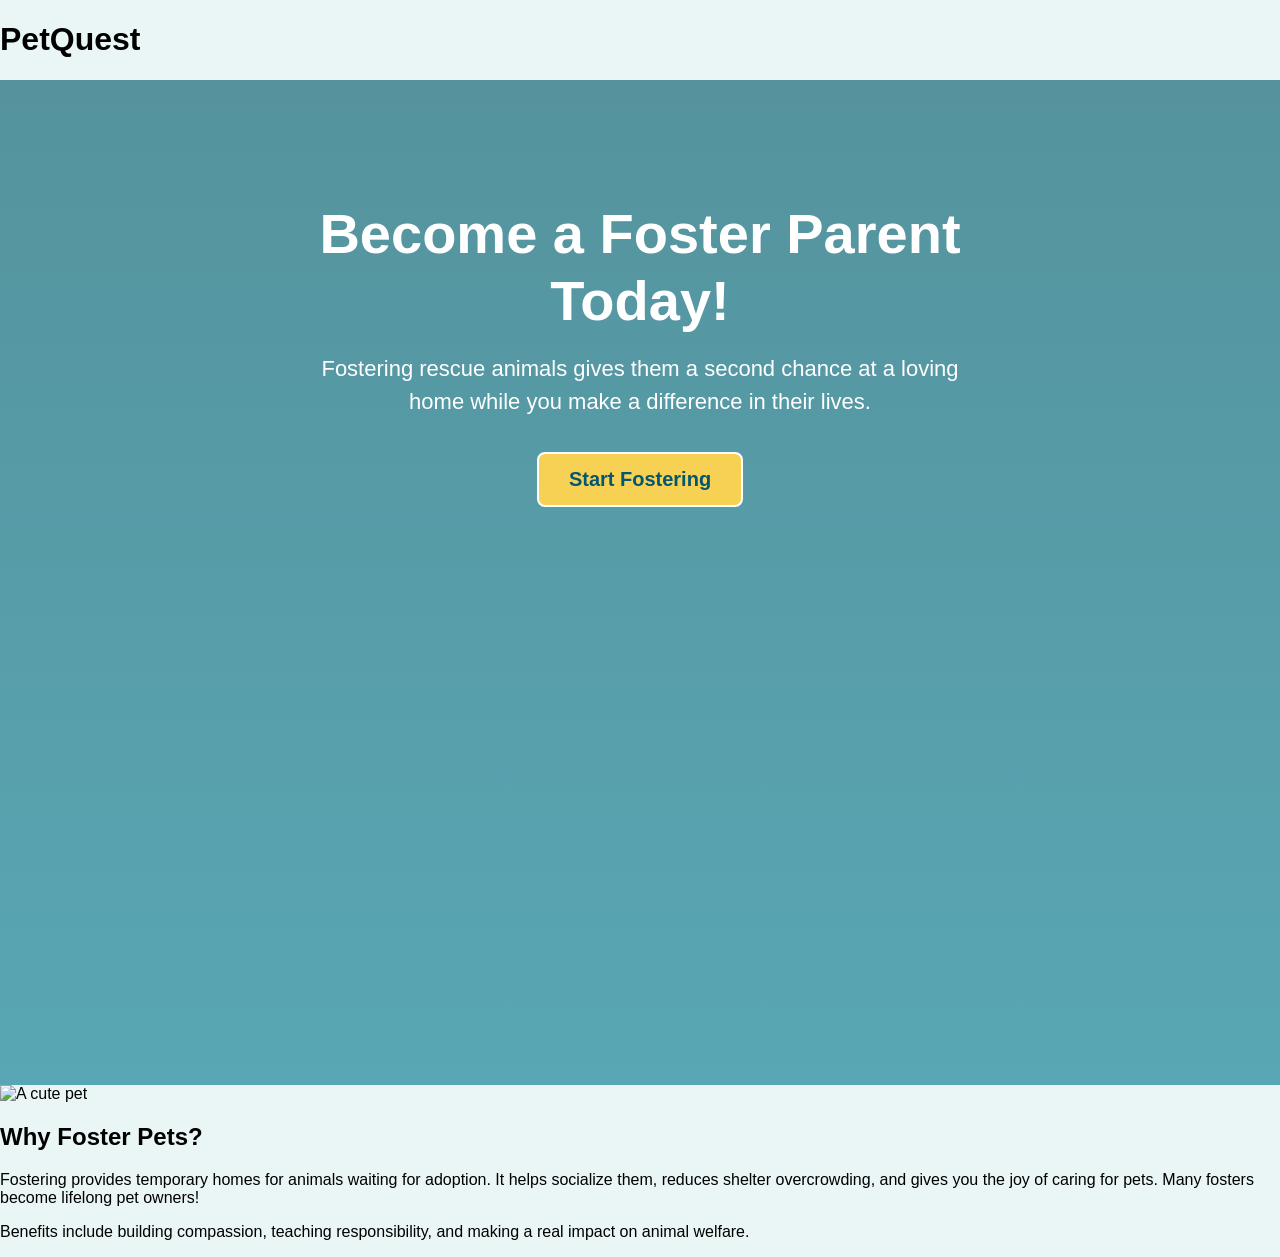
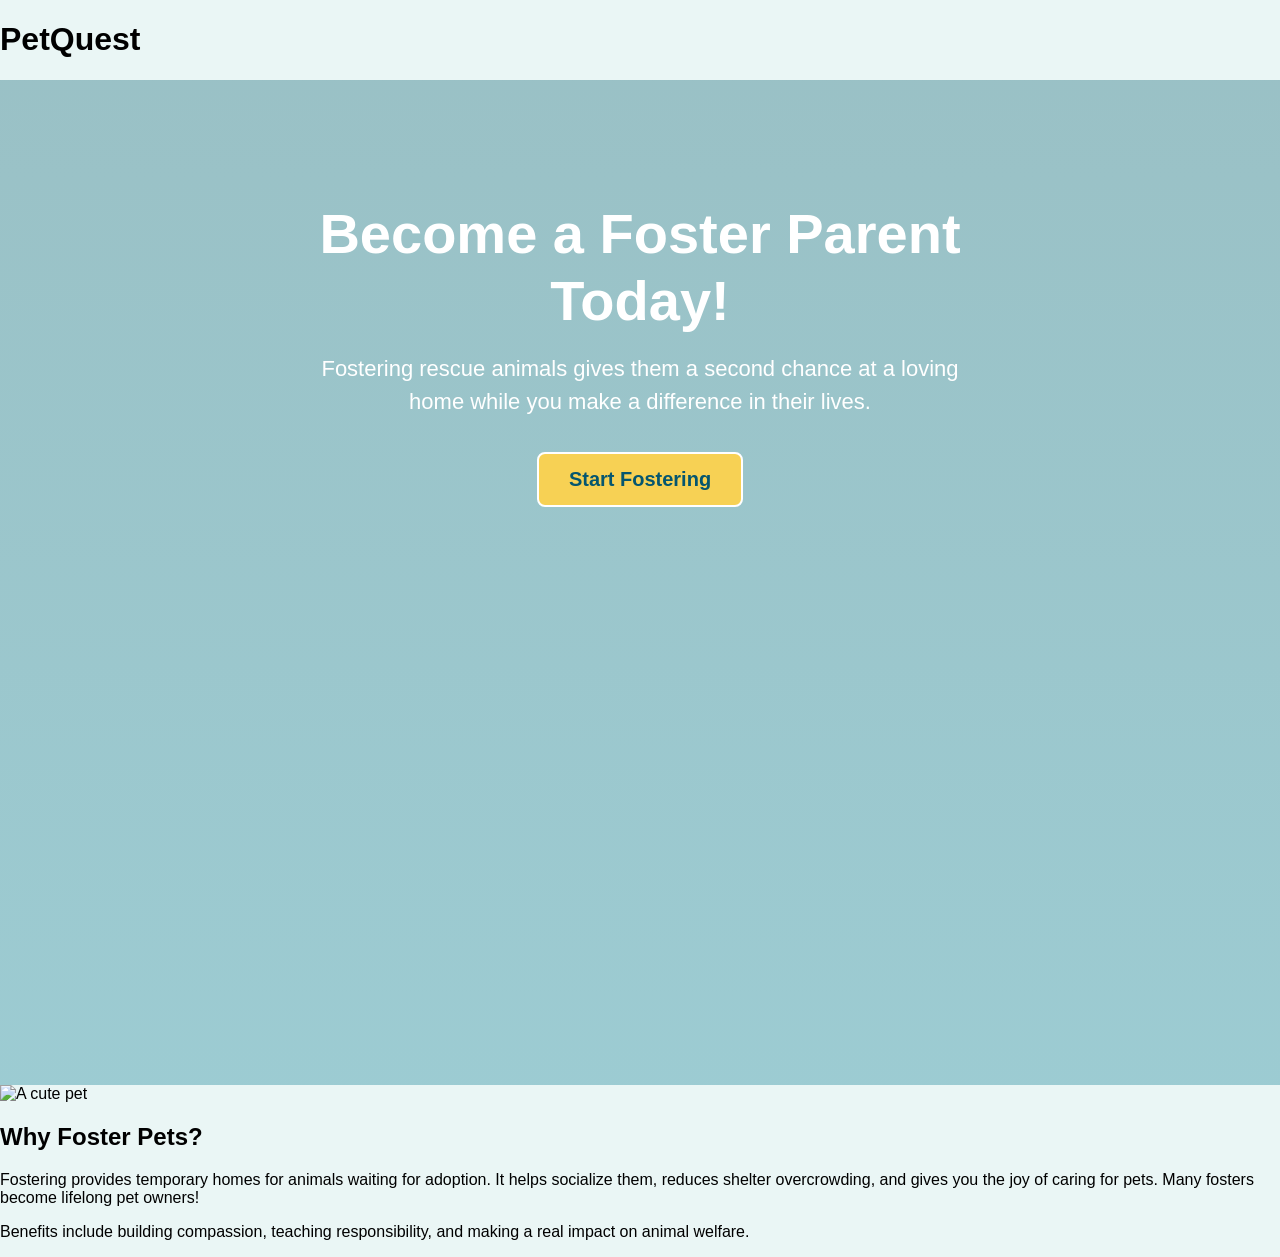

Enhance foster information section with additional content and styling improvements

--- a/style.css
+++ b/style.css
@@ -25,7 +25,7 @@ body {
   padding: 120px 20px;
   text-align: center;
   color: #ffffff;
-  background-image: linear-gradient(rgba(4, 94, 110, 0.65), rgba(11, 124, 145, 0.65)), url("img/cta-bg.jpg");
+  background-image: linear-gradient(rgba(4, 94, 110, 0.35), rgba(11, 124, 145, 0.35)), url("img/cta-bg.jpg");
   background-size: cover;
   background-position: center;
 }
@@ -57,4 +57,53 @@ body {
   text-decoration: none;
   border-radius: 8px;
   border: 2px solid #ffffff;
+}
+
+/* Center the information section below the banner */
+.foster-info {
+  max-width: 1000px;
+  margin: 50px auto;
+  padding: 0 20px;
+  text-align: center;
+}
+
+/* Create two even columns with simple sizing */
+.info-column {
+  display: inline-block;
+  width: 46%;
+  margin: 1.5%;
+  vertical-align: top;
+  box-sizing: border-box;
+}
+
+/* Make the image fill its column neatly */
+.info-column img {
+  width: 100%;
+  border-radius: 10px;
+}
+
+/* Keep text readable and aligned for easy scanning */
+.text-column {
+  text-align: left;
+  color: #0b5f73;
+}
+
+/* Style the section heading */
+.text-column h2 {
+  margin-top: 0;
+  font-size: 34px;
+}
+
+/* Style the section paragraphs */
+.text-column p {
+  font-size: 19px;
+  line-height: 1.6;
+}
+
+/* Stack columns on small screens for readability */
+@media (max-width: 700px) {
+  .info-column {
+    width: 100%;
+    margin: 0 0 20px;
+  }
 }
